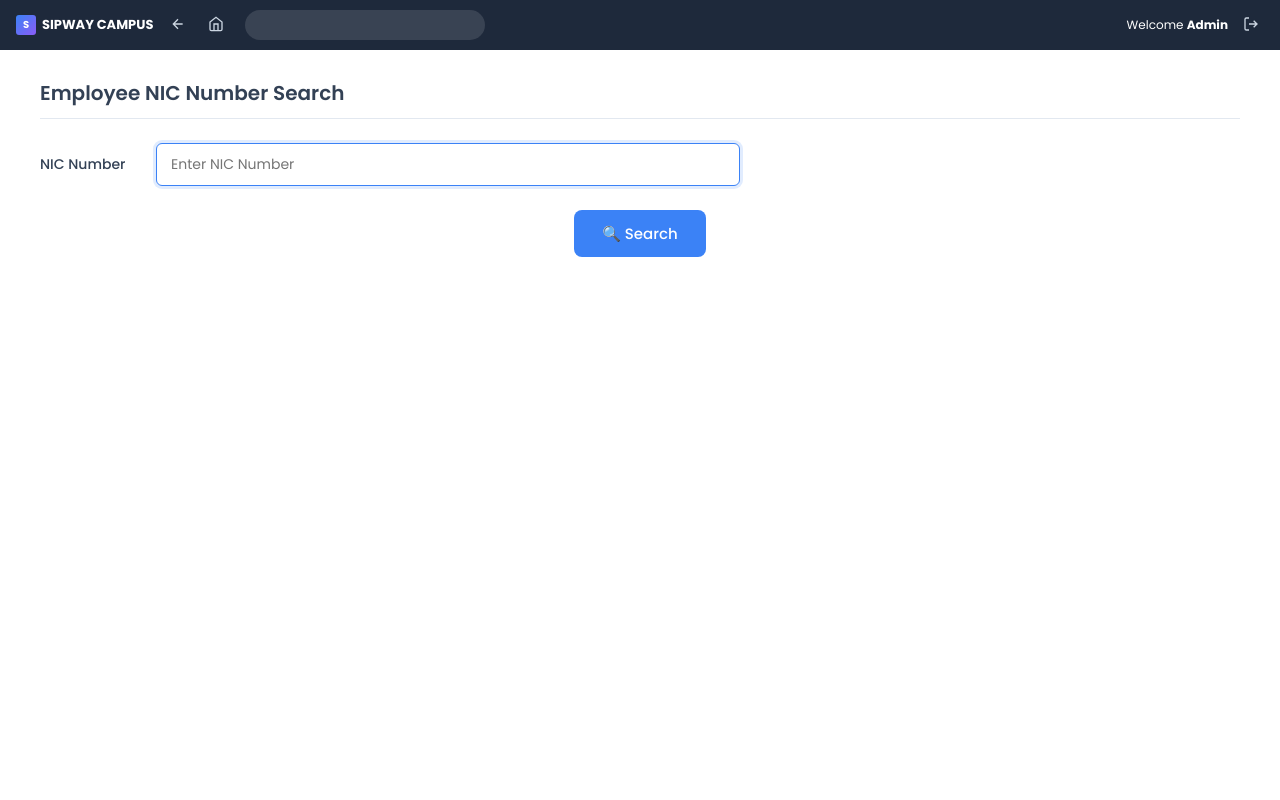
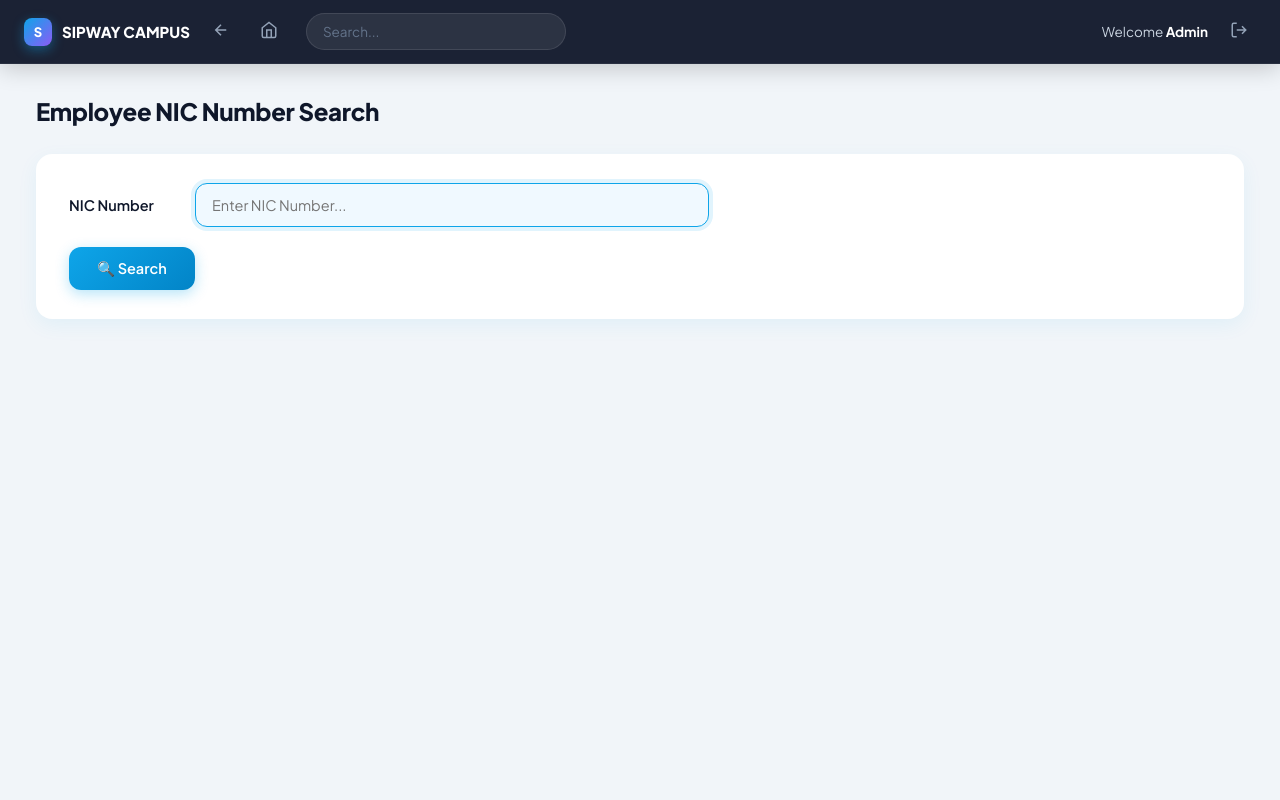
Before and after one commit to Theekshana-hub/HRM-System, a PHP site: page /hr/manage-employee/employee-nic-search.php in a window 1280 px wide. Run offline with PHP 8.4, Linux system fonts and the light colour scheme.

Commit message:
Updated project

```diff
--- a/hr/manage-employee/employee-nic-search.php
+++ b/hr/manage-employee/employee-nic-search.php
@@ -4,7 +4,6 @@ require_once __DIR__ . '/../../config/db.php';
 
 $conn = getDB();
 
-// Ensure table exists
 $conn->query("CREATE TABLE IF NOT EXISTS employees (
     id INT AUTO_INCREMENT PRIMARY KEY,
     emp_no VARCHAR(50) UNIQUE,
@@ -73,108 +72,295 @@ function v($row, $key, $default = '') {
 <meta charset="UTF-8">
 <meta name="viewport" content="width=device-width, initial-scale=1.0">
 <title>Sipway Campus - Employee NIC Number Search</title>
-    <link href="https://fonts.googleapis.com/css2?family=Poppins:wght@300;400;500;600;700&display=swap" rel="stylesheet">
+<link href="https://fonts.googleapis.com/css2?family=Plus+Jakarta+Sans:wght@400;500;600;700;800&display=swap" rel="stylesheet">
 <style>
-        * { margin: 0; padding: 0; box-sizing: border-box; }
-        body { font-family: 'Poppins', sans-serif; background: #ffffff; min-height: 100vh; }
-
-        .navbar {
-            background: #1e293b; height: 50px; display: flex; align-items: center;
-            padding: 0 16px; color: white; position: sticky; top: 0; z-index: 100;
-        }
-        .nav-left { display: flex; align-items: center; gap: 12px; }
-        .nav-logo {
-            font-weight: 700; font-size: 13px; display: flex; align-items: center;
-            gap: 6px; color: white; text-decoration: none;
-        }
-        .nav-logo .icon {
-            width: 20px; height: 20px; background: linear-gradient(135deg,#3b82f6,#8b5cf6);
-            border-radius: 3px; display: flex; align-items: center; justify-content: center; font-size: 10px;
-        }
-        .nav-btn {
-            background: transparent; border: none; color: #cbd5e1; cursor: pointer;
-            padding: 5px; border-radius: 4px;
-        }
-        .nav-btn:hover { background: rgba(255,255,255,0.1); color: white; }
-        .nav-btn svg { width: 16px; height: 16px; }
-        .search-nav { flex: 1; max-width: 240px; margin: 0 16px; }
-        .search-nav input {
-            width: 100%; padding: 6px 12px; border-radius: 16px; border: none;
-            background: rgba(255,255,255,0.12); color: white; font-size: 12px;
-            outline: none; font-family: inherit;
-        }
-        .nav-right { margin-left: auto; display: flex; align-items: center; gap: 10px; font-size: 12px; }
-
-        .main { padding: 28px 40px; max-width: 1300px; margin: 0 auto; }
-        .page-title {
-            font-size: 20px; font-weight: 600; color: #334155;
-            margin-bottom: 24px; border-bottom: 1px solid #e2e8f0; padding-bottom: 10px;
+  :root {
+    --primary: #0ea5e9;
+    --primary-dark: #0284c7;
+    --bg: #f1f5f9;
+    --card: #ffffff;
+    --text: #0f172a;
+    --text-muted: #64748b;
+    --border: #e2e8f0;
   }
 
-        .search-section {
-            display: flex; flex-direction: column; align-items: flex-start;
-            gap: 16px; margin-bottom: 30px;
+  * { margin: 0; padding: 0; box-sizing: border-box; }
+
+  body {
+    font-family: 'Plus Jakarta Sans', sans-serif;
+    background: var(--bg);
+    min-height: 100vh;
+  }
+
+  /* ========== NAVBAR ========== */
+  .navbar {
+    background: rgba(15, 23, 42, 0.95);
+    backdrop-filter: blur(16px);
+    height: 64px;
+    display: flex;
+    align-items: center;
+    padding: 0 24px;
+    color: white;
+    position: sticky;
+    top: 0;
+    z-index: 100;
+    box-shadow: 0 4px 24px rgba(0,0,0,0.2);
+    border-bottom: 1px solid rgba(255,255,255,0.06);
+  }
+
+  .nav-left {
+    display: flex;
+    align-items: center;
+    gap: 14px;
+  }
+
+  .nav-logo {
+    font-weight: 800;
+    font-size: 15px;
+    display: flex;
+    align-items: center;
+    gap: 10px;
+    color: white;
+    text-decoration: none;
+  }
+
+  .nav-logo .icon {
+    width: 28px;
+    height: 28px;
+    background: linear-gradient(135deg, #0ea5e9, #8b5cf6);
+    border-radius: 8px;
+    display: flex;
+    align-items: center;
+    justify-content: center;
+    font-size: 13px;
+    font-weight: 800;
+    box-shadow: 0 4px 12px rgba(14,165,233,0.4);
+  }
+
+  .nav-btn {
+    background: transparent;
+    border: none;
+    color: #94a3b8;
+    cursor: pointer;
+    padding: 8px;
+    border-radius: 10px;
+    transition: all 0.25s;
+  }
+  .nav-btn:hover {
+    background: rgba(255,255,255,0.1);
+    color: white;
+  }
+  .nav-btn svg {
+    width: 18px;
+    height: 18px;
+  }
+
+  .search-nav {
+    flex: 1;
+    max-width: 260px;
+    margin: 0 20px;
+  }
+  .search-nav input {
+    width: 100%;
+    padding: 9px 16px;
+    border-radius: 50px;
+    border: 1px solid rgba(255,255,255,0.1);
+    background: rgba(255,255,255,0.08);
+    color: white;
+    font-size: 13.5px;
+    outline: none;
+    font-family: inherit;
+  }
+  .search-nav input::placeholder {
+    color: #64748b;
+  }
+
+  .nav-right {
+    margin-left: auto;
+    display: flex;
+    align-items: center;
+    gap: 14px;
+    font-size: 13.5px;
+    color: #cbd5e1;
+  }
+  .nav-right strong {
+    color: white;
+  }
+
+  /* ========== MAIN ========== */
+  .main {
+    padding: 32px 36px 50px;
+    max-width: 1300px;
+    margin: 0 auto;
+  }
+
+  .page-title {
+    font-size: 24px;
+    font-weight: 800;
+    color: var(--text);
+    margin-bottom: 28px;
+    letter-spacing: -0.3px;
+  }
+
+  /* Search Section */
+  .search-card {
+    background: white;
+    border-radius: 16px;
+    padding: 28px 32px;
+    box-shadow: 0 6px 20px rgba(14,165,233,0.07);
+    border: 1px solid rgba(255,255,255,0.9);
+    margin-bottom: 28px;
+  }
+
+  .search-row {
+    display: flex;
+    align-items: center;
+    gap: 16px;
+    max-width: 640px;
+  }
+
+  .search-row label {
+    font-size: 14.5px;
+    color: var(--text);
+    font-weight: 600;
+    white-space: nowrap;
+    min-width: 110px;
+  }
+
+  .search-row input {
+    flex: 1;
+    padding: 12px 16px;
+    border: 1.5px solid var(--border);
+    border-radius: 12px;
+    font-size: 14.5px;
+    font-family: inherit;
+    outline: none;
+    background: #f8fafc;
+    transition: all 0.25s;
+  }
+  .search-row input:focus {
+    border-color: var(--primary);
+    background: #f0f9ff;
+    box-shadow: 0 0 0 4px rgba(14,165,233,0.12);
+  }
+
+  .btn-wrap {
+    margin-top: 20px;
+  }
+
+  .btn-search {
+    display: inline-flex;
+    align-items: center;
+    gap: 8px;
+    padding: 12px 28px;
+    background: linear-gradient(135deg, #0ea5e9, #0284c7);
+    color: white;
+    border: none;
+    border-radius: 12px;
+    font-size: 14.5px;
+    font-weight: 600;
+    cursor: pointer;
+    font-family: inherit;
+    box-shadow: 0 4px 14px rgba(14,165,233,0.3);
+    transition: all 0.25s;
+  }
+  .btn-search:hover {
+    transform: translateY(-2px);
+    box-shadow: 0 6px 18px rgba(14,165,233,0.4);
+  }
+
+  /* Table */
+  .table-card {
+    background: white;
+    border-radius: 16px;
+    overflow: hidden;
+    box-shadow: 0 6px 20px rgba(14,165,233,0.07);
+    border: 1px solid rgba(255,255,255,0.9);
+  }
+
+  .table-wrap {
+    overflow-x: auto;
+  }
+
+  table {
+    width: 100%;
+    border-collapse: collapse;
+    font-size: 13.5px;
+    min-width: 1100px;
+  }
+
+  thead th {
+    background: linear-gradient(135deg, #0f172a, #1e293b);
+    color: white;
+    font-weight: 600;
+    padding: 14px 16px;
+    text-align: left;
+    white-space: nowrap;
+    font-size: 12.5px;
+    letter-spacing: 0.2px;
+  }
+
+  tbody td {
+    padding: 13px 16px;
+    border-bottom: 1px solid #f1f5f9;
+    color: var(--text);
+    vertical-align: middle;
+  }
+
+  tbody tr:hover {
+    background: #f0f9ff;
+  }
+
+  tbody tr:last-child td {
+    border-bottom: none;
+  }
+
+  .record-count {
+    padding: 14px 20px;
+    background: #f8fafc;
+    color: var(--text-muted);
+    font-size: 13.5px;
+    font-weight: 500;
+    border-top: 1px solid var(--border);
+  }
+
+  .no-results {
+    text-align: center;
+    padding: 48px 20px;
+    color: #94a3b8;
+    font-size: 15px;
+  }
+
+  .active-badge {
+    display: inline-block;
+    padding: 4px 12px;
+    border-radius: 20px;
+    font-size: 12px;
+    font-weight: 600;
+  }
+  .active-true {
+    background: #d1fae5;
+    color: #059669;
+  }
+  .active-false {
+    background: #fee2e2;
+    color: #dc2626;
+  }
+
+  @media (max-width: 700px) {
+    .main {
+      padding: 20px 16px 40px;
     }
     .search-row {
-            display: flex; align-items: center; gap: 16px; width: 100%; max-width: 700px;
+      flex-direction: column;
+      align-items: stretch;
     }
     .search-row label {
-            font-size: 14px; color: #334155; font-weight: 500; white-space: nowrap; min-width: 100px;
+      min-width: auto;
     }
-        .search-row input {
-            flex: 1; padding: 10px 14px; border: 1px solid #cbd5e1; border-radius: 6px;
-            font-size: 14px; font-family: inherit; outline: none;
+    .search-card {
+      padding: 20px;
     }
-        .search-row input:focus { border-color: #3b82f6; box-shadow: 0 0 0 3px rgba(59,130,246,0.15); }
-
-        .btn-search {
-            display: inline-flex; align-items: center; gap: 8px;
-            padding: 12px 28px; background: #3b82f6; color: white; border: none;
-            border-radius: 8px; font-size: 15px; font-weight: 500; cursor: pointer;
-            font-family: inherit; margin: 8px auto 0;
-            transition: background 0.2s;
-        }
-        .btn-search:hover { background: #2563eb; }
-        .btn-wrap { width: 100%; text-align: center; }
-
-        /* Results Table */
-        .table-wrap {
-            overflow-x: auto; margin-top: 10px;
-            border: 1px solid #e2e8f0; border-radius: 8px;
-        }
-        table {
-            width: 100%; border-collapse: collapse; font-size: 13px; min-width: 1100px;
-        }
-        thead th {
-            background: #f8fafc; color: #475569; font-weight: 600;
-            padding: 12px 14px; text-align: left; border-bottom: 2px solid #e2e8f0;
-            white-space: nowrap; font-size: 12px;
-        }
-        tbody td {
-            padding: 12px 14px; border-bottom: 1px solid #f1f5f9;
-            color: #334155; vertical-align: middle;
-        }
-        tbody tr:hover { background: #f8fafc; }
-        tbody tr:nth-child(even) { background: #fafbfc; }
-        tbody tr:nth-child(even):hover { background: #f1f5f9; }
-
-        .record-count {
-            padding: 12px 16px; background: #f1f5f9; color: #64748b;
-            font-size: 13px; border-radius: 0 0 8px 8px; border-top: 1px solid #e2e8f0;
-        }
-        .no-results {
-            text-align: center; padding: 40px; color: #94a3b8; font-size: 14px;
-        }
-        .active-badge {
-            display: inline-block; padding: 2px 10px; border-radius: 12px;
-            font-size: 12px; font-weight: 500;
-        }
-        .active-true { background: #dcfce7; color: #16a34a; }
-        .active-false { background: #fee2e2; color: #dc2626; }
-
-        @media (max-width: 700px) {
-            .main { padding: 16px; }
-            .search-row { flex-direction: column; align-items: stretch; }
   }
 </style>
 </head>
@@ -182,7 +368,9 @@ function v($row, $key, $default = '') {
 
 <nav class="navbar">
   <div class="nav-left">
-        <a href="../dashboard.php" class="nav-logo"><div class="icon">S</div> SIPWAY CAMPUS</a>
+    <a href="../dashboard.php" class="nav-logo">
+      <div class="icon">S</div> SIPWAY CAMPUS
+    </a>
     <button class="nav-btn" onclick="history.back()">
       <svg viewBox="0 0 24 24" fill="none" stroke="currentColor" stroke-width="2"><path d="M19 12H5M12 19l-7-7 7-7"/></svg>
     </button>
@@ -190,11 +378,13 @@ function v($row, $key, $default = '') {
       <svg viewBox="0 0 24 24" fill="none" stroke="currentColor" stroke-width="2"><path d="M3 9l9-7 9 7v11a2 2 0 01-2 2H5a2 2 0 01-2-2z"/><polyline points="9 22 9 12 15 12 15 22"/></svg>
     </button>
   </div>
-    <div class="search-nav"><input type="text" placeholder=""></div>
+  <div class="search-nav">
+    <input type="text" placeholder="Search...">
+  </div>
   <div class="nav-right">
     <span>Welcome <strong>Admin</strong></span>
-        <button class="nav-btn" onclick="location.href='../index.php'">
-            <svg width="16" height="16" viewBox="0 0 24 24" fill="none" stroke="currentColor" stroke-width="2"><path d="M9 21H5a2 2 0 01-2-2V5a2 2 0 012-2h4M16 17l5-5-5-5M21 12H9"/></svg>
+    <button class="nav-btn" onclick="location.href='../index.php'" title="Logout">
+      <svg width="18" height="18" viewBox="0 0 24 24" fill="none" stroke="currentColor" stroke-width="2"><path d="M9 21H5a2 2 0 01-2-2V5a2 2 0 012-2h4M16 17l5-5-5-5M21 12H9"/></svg>
     </button>
   </div>
 </nav>
@@ -202,17 +392,20 @@ function v($row, $key, $default = '') {
 <div class="main">
   <h1 class="page-title">Employee NIC Number Search</h1>
 
-    <form method="GET" class="search-section">
+  <div class="search-card">
+    <form method="GET">
       <div class="search-row">
         <label>NIC Number</label>
-            <input type="text" name="nic" value="<?= htmlspecialchars($nic_query) ?>" placeholder="Enter NIC Number" autofocus>
+        <input type="text" name="nic" value="<?= htmlspecialchars($nic_query) ?>" placeholder="Enter NIC Number..." autofocus>
       </div>
       <div class="btn-wrap">
         <button type="submit" class="btn-search">🔍 Search</button>
       </div>
     </form>
+  </div>
 
   <?php if ($searched): ?>
+  <div class="table-card">
     <div class="table-wrap">
       <table>
         <thead>
@@ -223,7 +416,7 @@ function v($row, $key, $default = '') {
             <th>Site Name</th>
             <th>Designation</th>
             <th>NIC No</th>
-                    <th>D . O . J</th>
+            <th>D.O.J</th>
             <th>Company</th>
             <th>Division</th>
             <th>Sub Division</th>
@@ -245,7 +438,7 @@ function v($row, $key, $default = '') {
               <td>
                 <?php
                 if (!empty($row['join_date'])) {
-                                echo date('n/j/Y', strtotime($row['join_date'])) . '<br><small style="color:#94a3b8">12:00:00 AM</small>';
+                    echo date('n/j/Y', strtotime($row['join_date']));
                 }
                 ?>
               </td>
@@ -253,7 +446,7 @@ function v($row, $key, $default = '') {
               <td><?= v($row, 'division_name') ?></td>
               <td><?= v($row, 'sub_division_name', 'None') ?></td>
               <td>No</td>
-                        <td></td>
+              <td>—</td>
               <td>
                 <?php if (!empty($row['is_active_employee'])): ?>
                   <span class="active-badge active-true">True</span>
@@ -270,6 +463,7 @@ function v($row, $key, $default = '') {
           <?php endif; ?>
         </tbody>
       </table>
+    </div>
     <div class="record-count">
       <?= count($results) ?> Record<?= count($results) !== 1 ? 's' : '' ?> Found
     </div>
```
Lines whose indentation alone changed are shown as unchanged.
